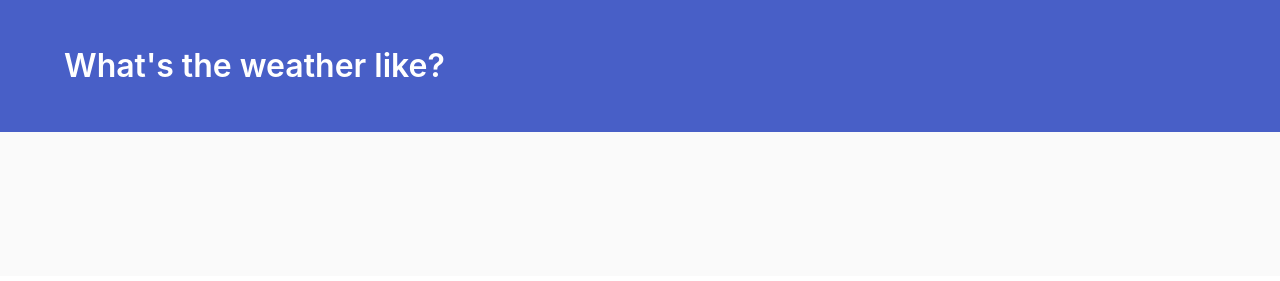
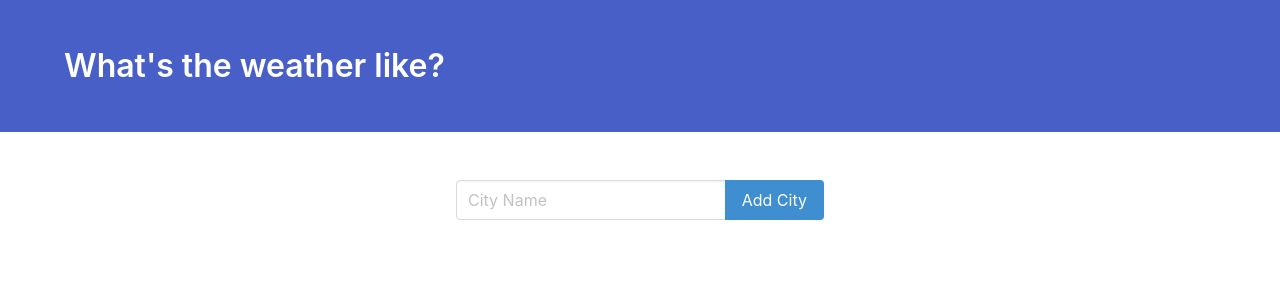
Before and after one commit to siddhartha-12/Weather-Aap, a Python web app: template flask/templates/index.html in a window 1280 px wide. Shown: the top 281 px of the page. Before the commit the page ends 132 px from the top, so only its background shows below. Run offline with Jinja, Linux system fonts and the light colour scheme; the template is opened without the code that fills it, so the values that code supplies are empty; some libraries are stand-ins or nearby versions.

Commit message:
Linked html template with weather data from flask

```diff
--- a/flask/templates/index.html
+++ b/flask/templates/index.html
@@ -5,7 +5,7 @@
     <meta charset="UTF-8">
     <meta name="viewport" content="width=device-width, initial-scale=1.0">
     <meta http-equiv="X-UA-Compatible" content="ie=edge">
-    <title>City Weather</title>
+    <title>What's the weather like?</title>
     <link rel="stylesheet" href="https://cdnjs.cloudflare.com/ajax/libs/bulma/0.6.2/css/bulma.css" />
 </head>
 
@@ -19,9 +19,58 @@
             </div>
         </div>
     </section>
+    <section class="section">
+        <div class="container">
+            <div class="columns">
+                <div class="column is-offset-4 is-4">
+                    <form method="POST">
+                        <div class="field has-addons">
+                            <div class="control is-expanded">
+                                <input class="input" name="city" type="text" placeholder="City Name">
+                            </div>
+                            <div class="control">
+                                <button class="button is-info">
+                                    Add City
+                                </button>
+                            </div>
+                        </div>
+                    </form>
+                </div>
+            </div>
+        </div>
+    </section>
 
+    <section class="section">
+        <div class="container">
+            <div class="columns">
+                <div class="column is-offset-4 is-4">
+                    <div class="box">
+                        <article class="media">
+                            <div class="media-left">
+                                <figure class="image is-50x50">
+                                    <img src="http://openweathermap.org/img/w/{{ weather.icon }}.png" alt="Image">
+                                </figure>
+                            </div>
+                            <div class="media-content">
+                                <div class="content">
+                                    <p>
+                                        <span class="title">{{ weather.city }}</span>
+                                        <br>
+                                        <span class="subtitle">{{ weather.tempreture }}</span>
+                                        <br> {{ weather.description }}
+                                    </p>
+                                </div>
+                            </div>
+                        </article>
+                    </div>
+                </div>
+            </div>
+        </div>
     </section>
     <footer class="footer">
+        <p>
+            Made by sid
+        <p>
     </footer>
 </body>
 
```
